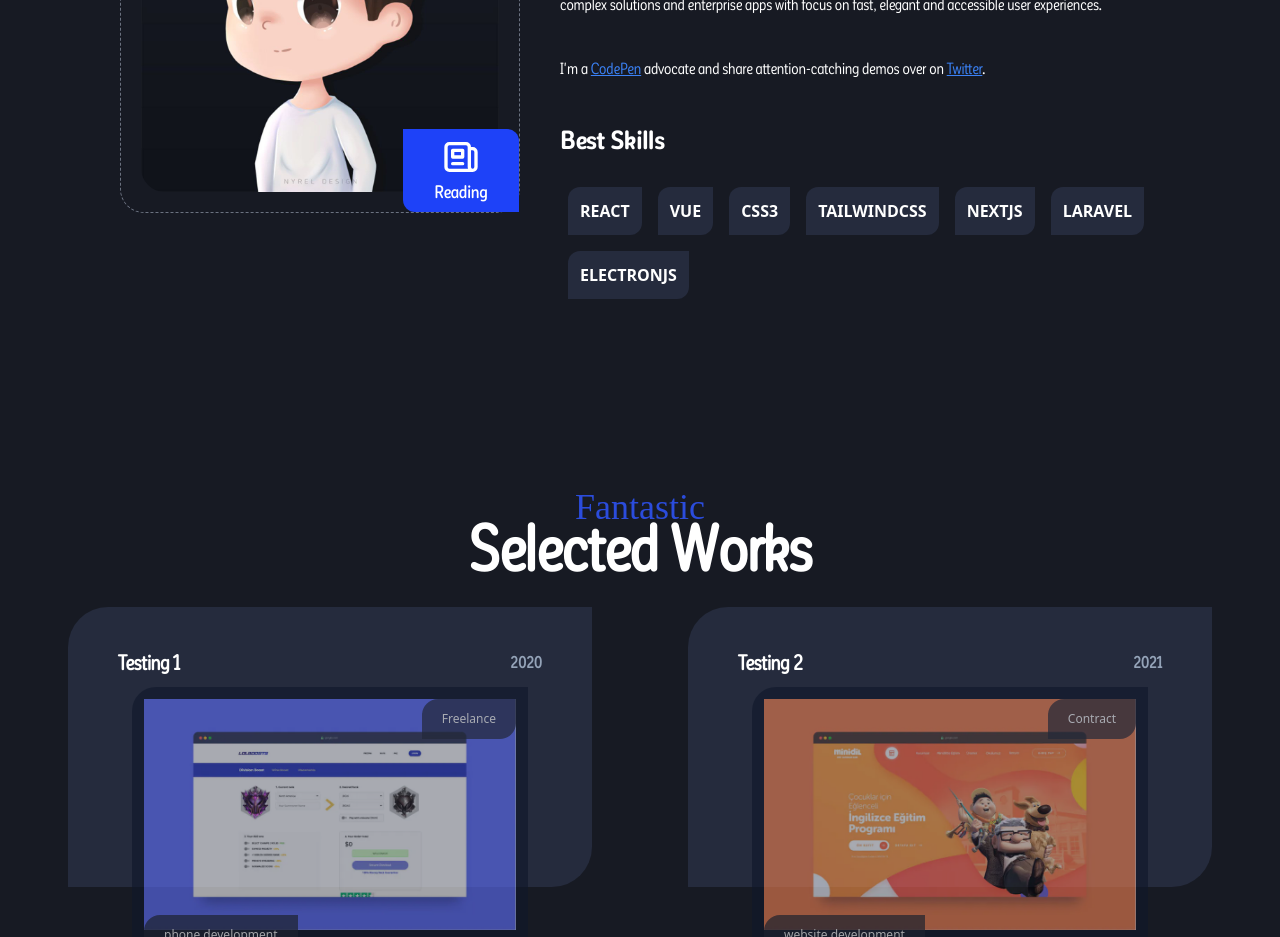
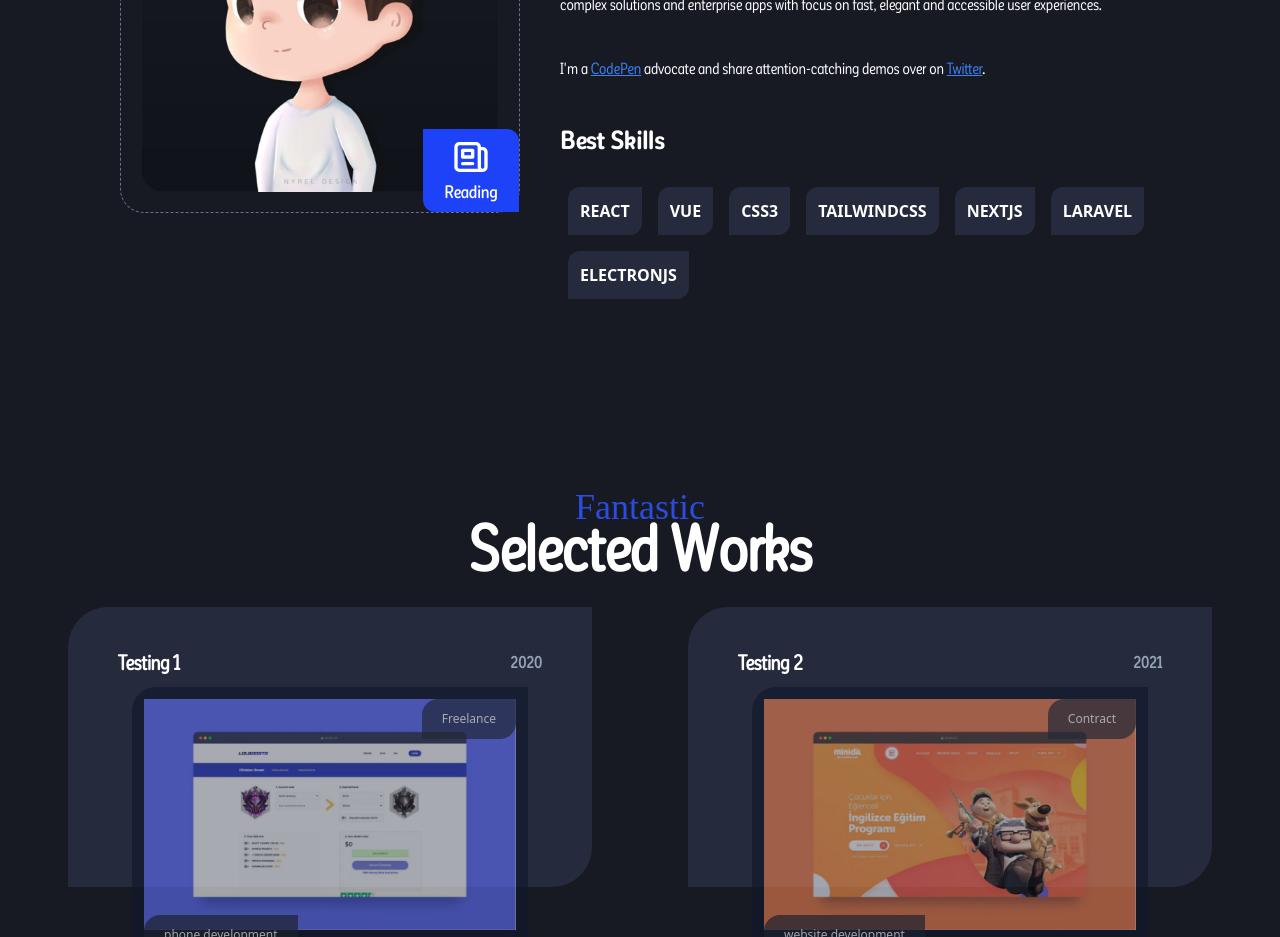
Before and after one commit to OlamideSimon/portfolio-clone, a Next.js app: page / in a window 1280 px wide. Shown: the part 1320-2257 px from the top of the page. Built offline with nearby package versions, Linux system fonts and the light colour scheme; a web font is replaced by a local one.

Commit message:
portfolio

```diff
--- a/components/sections/About.jsx
+++ b/components/sections/About.jsx
@@ -72,7 +72,7 @@ const About = () => {
                             className="rounded-3xl w-full"
                         />
                         <div className="absolute bg-blue-ryb text-center bottom-0 right-0 p-2 rounded-tr-xl rounded-bl-xl">
-                            <div className="my-0 mx-auto overflow-hidden max-w-[80px] sm:max-w-[100px]">
+                            <div className="my-0 mx-auto overflow-hidden max-w-[80px]">
                                 <div className="whitespace-nowrap font-corpsansmedium transition-all duration-1000" style={{ transform: `translate3d(${-index * 100}%, 0, 0)` }}>
                                     {hobbies.map(({ Icon, hobbie }, index) => (
                                         <div key={index} className='inline-block h-[40px] w-full'>
```
